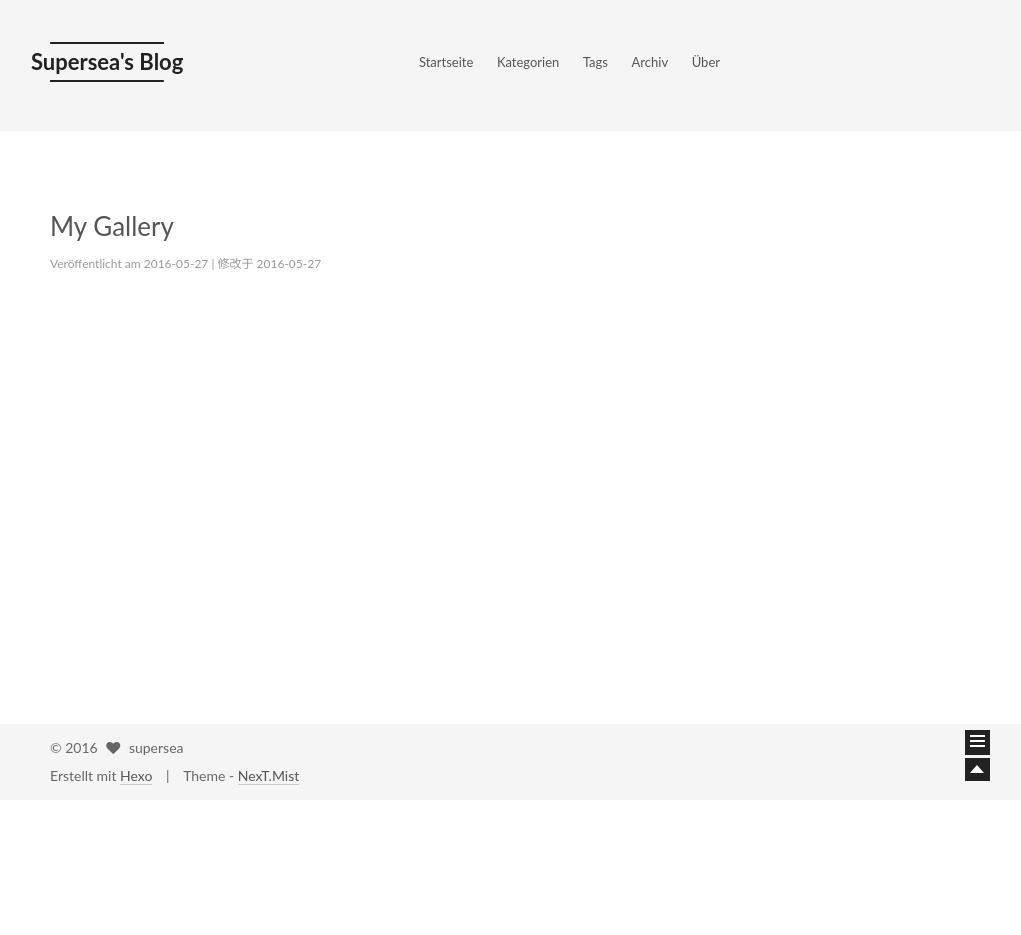
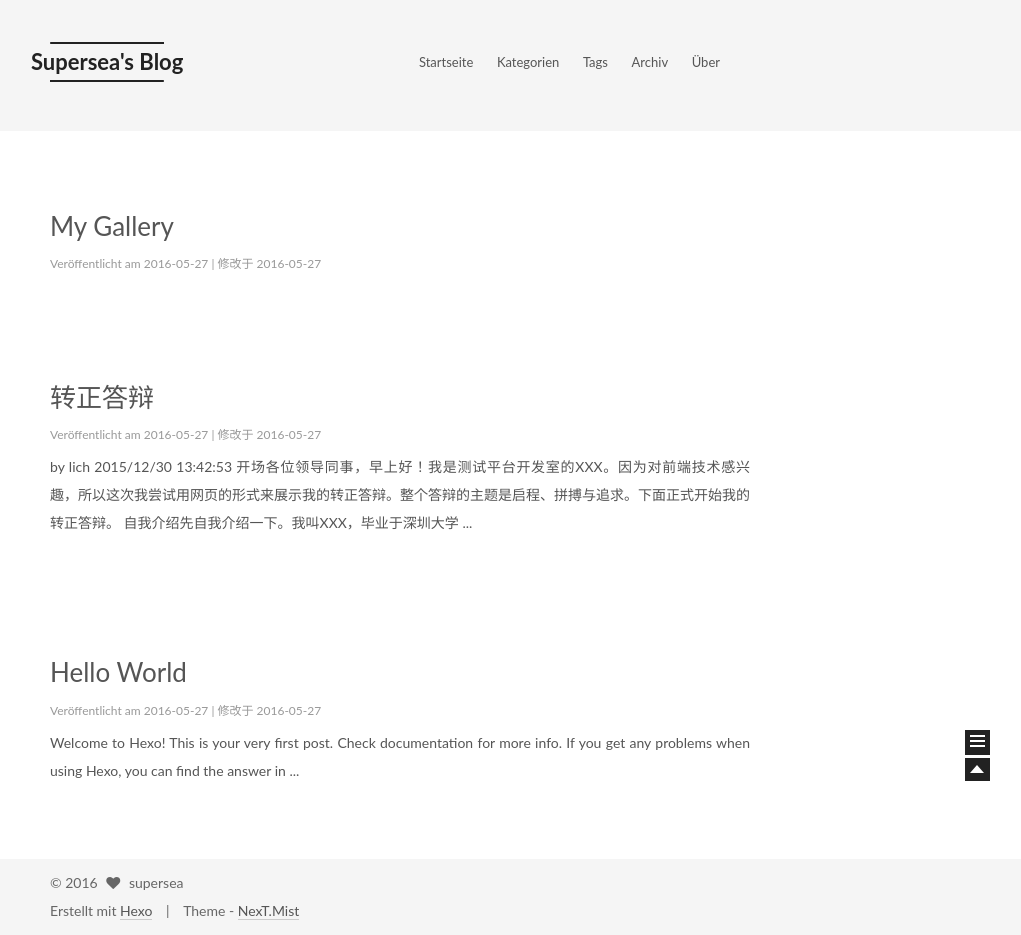
Before and after one commit to supersea/supersea.github.io, a plain HTML site: page index.html in a window 1280 px wide. Shown: the whole page, without its empty margins (240-1261 px from the left). Before the commit the page ends 800 px from the top, so only its background shows below. Drawn offline with Linux system fonts and the light colour scheme.

Commit message:
Site updated: 2016-05-27 19:35:02

```diff
--- a/css/main.css
+++ b/css/main.css
@@ -963,7 +963,7 @@ body {
   width: 4px;
   height: 4px;
   border-radius: 50%;
-  background: #1874ff;
+  background: #5ba2a3;
 }
 .sidebar-nav {
   margin: 0 0 20px;
--- a/index.html
+++ b/index.html
@@ -202,15 +202,6 @@
 
 
 
-
-
-
-
-
-
-
-
-
   <article class="post post-type-normal " itemscope itemtype="http://schema.org/Article">
 
 
@@ -273,6 +264,196 @@
           <!--
           <div class="post-more-link text-center">
             <a class="btn" href="/2016/05/27/My-Gallery/#more" rel="contents">
+              Weiterlesen &raquo;
+            </a>
+          </div>
+          -->
+
+
+    </div>
+
+    <footer class="post-footer">
+
+
+
+
+
+
+        <div class="post-eof"></div>
+
+    </footer>
+  </article>
+
+
+
+
+
+
+
+
+
+
+
+
+  <article class="post post-type-normal " itemscope itemtype="http://schema.org/Article">
+
+
+      <header class="post-header">
+
+
+
+          <h1 class="post-title" itemprop="name headline">
+
+
+
+
+                <a class="post-title-link" href="/2016/05/27/supersea-s-home/" itemprop="url">
+                  转正答辩
+                </a>
+
+
+          </h1>
+
+
+        <div class="post-meta">
+          <span class="post-time">
+            Veröffentlicht am
+            <time itemprop="dateCreated" datetime="2016-05-27T14:59:49+08:00" content="2016-05-27">
+              2016-05-27
+            </time>
+          </span>
+          <span class="post-time">
+            | 修改于
+            <time itemprop="dateCreated" datetime="2016-05-27T19:32:33+08:00" content="2016-05-27">
+              2016-05-27
+            </time>
+          </span>
+
+
+
+
+
+
+
+
+
+        </div>
+      </header>
+
+
+
+    <div class="post-body">
+
+
+
+
+
+
+          <span itemprop="articleBody">
+
+
+by lich 2015/12/30 13:42:53
+
+开场各位领导同事，早上好！我是测试平台开发室的XXX。因为对前端技术感兴趣，所以这次我尝试用网页的形式来展示我的转正答辩。整个答辩的主题是启程、拼搏与追求。下面正式开始我的转正答辩。
+自我介绍先自我介绍一下。我叫XXX，毕业于深圳大学
+            ...
+          </span>
+          <!--
+          <div class="post-more-link text-center">
+            <a class="btn" href="/2016/05/27/supersea-s-home/#more" rel="contents">
+              Weiterlesen &raquo;
+            </a>
+          </div>
+          -->
+
+
+    </div>
+
+    <footer class="post-footer">
+
+
+
+
+
+
+        <div class="post-eof"></div>
+
+    </footer>
+  </article>
+
+
+
+
+
+
+
+
+
+
+
+
+  <article class="post post-type-normal " itemscope itemtype="http://schema.org/Article">
+
+
+      <header class="post-header">
+
+
+
+          <h1 class="post-title" itemprop="name headline">
+
+
+
+
+                <a class="post-title-link" href="/2016/05/27/hello-world/" itemprop="url">
+                  Hello World
+                </a>
+
+
+          </h1>
+
+
+        <div class="post-meta">
+          <span class="post-time">
+            Veröffentlicht am
+            <time itemprop="dateCreated" datetime="2016-05-27T14:52:56+08:00" content="2016-05-27">
+              2016-05-27
+            </time>
+          </span>
+          <span class="post-time">
+            | 修改于
+            <time itemprop="dateCreated" datetime="2016-05-27T14:52:56+08:00" content="2016-05-27">
+              2016-05-27
+            </time>
+          </span>
+
+
+
+
+
+
+
+
+
+        </div>
+      </header>
+
+
+
+    <div class="post-body">
+
+
+
+
+
+
+          <span itemprop="articleBody">
+
+            Welcome to Hexo! This is your very first post. Check documentation for more info. If you get any problems when using Hexo, you can find the answer in
+            ...
+          </span>
+          <!--
+          <div class="post-more-link text-center">
+            <a class="btn" href="/2016/05/27/hello-world/#more" rel="contents">
               Weiterlesen &raquo;
             </a>
           </div>
```
